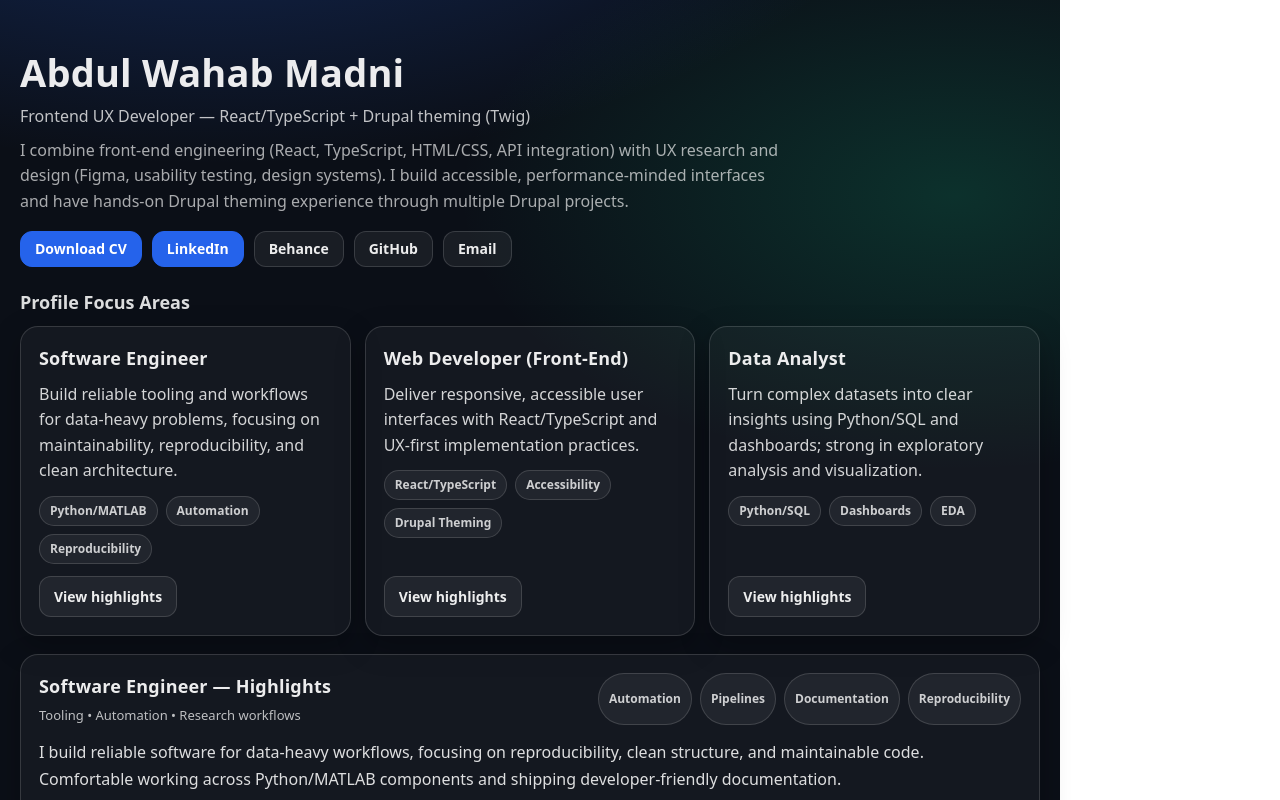
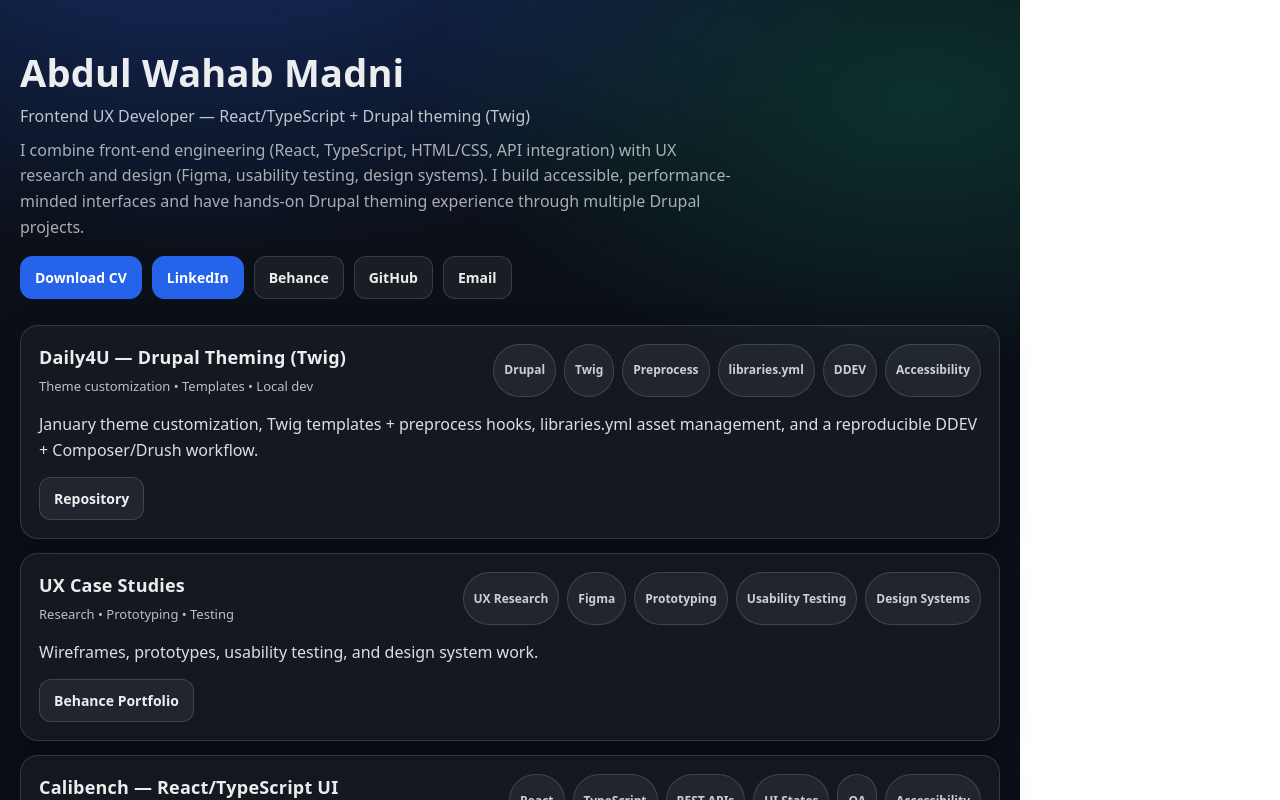
Before and after one commit to MadniAbdulWahab/portfolio, a React (Vite) app: page / in a window 1280 px wide. Shown: the top 800 px of the page. Built offline with nearby package versions, Linux system fonts and the light colour scheme.

Commit message:
Refactor LinkButton and clean up App component
Refactor LinkButton component to use React.CSSProperties and update styles. Remove unused ActionButton component and adjust layout styles in App component.

```diff
--- a/src/App.tsx
+++ b/src/App.tsx
@@ -1,6 +1,3 @@
-import { useCallback } from "react";
-import type { CSSProperties } from "react";
-
 type LinkButtonProps = {
   href: string;
   label: string;
@@ -8,7 +5,7 @@
 };
 
 function LinkButton({ href, label, variant = "secondary" }: LinkButtonProps) {
-  const base: CSSProperties = {
+  const base: React.CSSProperties = {
     display: "inline-flex",
     alignItems: "center",
     justifyContent: "center",
@@ -16,15 +13,14 @@
     padding: "10px 14px",
     borderRadius: 12,
     textDecoration: "none",
-    fontWeight: 700,
+    fontWeight: 600,
     fontSize: 14,
     border: "1px solid transparent",
     transition: "transform 120ms ease, background 120ms ease, border-color 120ms ease",
     userSelect: "none",
-    lineHeight: 1,
   };
 
-  const styles: Record<string, CSSProperties> = {
+  const styles: Record<string, React.CSSProperties> = {
     primary: {
       background: "#2563eb",
       color: "#ffffff",
@@ -37,14 +33,11 @@
     },
   };
 
-  const isMail = href.startsWith("mailto:");
-  const isExternal = /^https?:\/\//i.test(href);
-
   return (
     <a
       href={href}
-      target={isMail ? undefined : isExternal ? "_blank" : undefined}
-      rel={isMail ? undefined : isExternal ? "noreferrer" : undefined}
+      target={href.startsWith("mailto:") ? undefined : "_blank"}
+      rel={href.startsWith("mailto:") ? undefined : "noreferrer"}
       style={{ ...base, ...styles[variant] }}
       onMouseEnter={(e) => {
         (e.currentTarget as HTMLAnchorElement).style.transform = "translateY(-1px)";
@@ -71,52 +64,14 @@
         padding: "5px 10px",
         borderRadius: 999,
         fontSize: 12,
-        fontWeight: 700,
+        fontWeight: 600,
         color: "rgba(255,255,255,0.78)",
         background: "rgba(255,255,255,0.06)",
         border: "1px solid rgba(255,255,255,0.14)",
-        whiteSpace: "nowrap",
       }}
     >
       {children}
     </span>
-  );
-}
-
-function ActionButton({
-  label,
-  onClick,
-}: {
-  label: string;
-  onClick: () => void;
-}) {
-  return (
-    <button
-      type="button"
-      onClick={onClick}
-      style={{
-        appearance: "none",
-        border: "1px solid rgba(255,255,255,0.14)",
-        background: "rgba(255,255,255,0.06)",
-        color: "rgba(255,255,255,0.92)",
-        borderRadius: 12,
-        padding: "10px 14px",
-        fontWeight: 800,
-        fontSize: 14,
-        cursor: "pointer",
-        transition: "transform 120ms ease, border-color 120ms ease",
-      }}
-      onMouseEnter={(e) => {
-        (e.currentTarget as HTMLButtonElement).style.transform = "translateY(-1px)";
-        (e.currentTarget as HTMLButtonElement).style.borderColor = "rgba(255,255,255,0.22)";
-      }}
-      onMouseLeave={(e) => {
-        (e.currentTarget as HTMLButtonElement).style.transform = "translateY(0px)";
-        (e.currentTarget as HTMLButtonElement).style.borderColor = "rgba(255,255,255,0.14)";
-      }}
-    >
-      {label}
-    </button>
   );
 }
 
@@ -126,6 +81,7 @@
   description: string;
   tags: string[];
   links?: { label: string; href: string }[];
+  // Optional: add screenshots later by placing images in /public and using screenshotSrc="/daily4u.png"
   screenshotSrc?: string;
 };
 
@@ -147,39 +103,19 @@
         boxShadow: "0 10px 30px rgba(0,0,0,0.25)",
       }}
     >
-      <div
-        style={{
-          display: "flex",
-          justifyContent: "space-between",
-          gap: 12,
-          flexWrap: "wrap",
-        }}
-      >
+      <div style={{ display: "flex", justifyContent: "space-between", gap: 12, flexWrap: "wrap" }}>
         <div>
           <h3 style={{ margin: 0, fontSize: 18, letterSpacing: 0.2 }}>
             {title}
           </h3>
           {subtitle ? (
-            <div
-              style={{
-                marginTop: 6,
-                color: "rgba(255,255,255,0.72)",
-                fontSize: 13,
-              }}
-            >
+            <div style={{ marginTop: 6, color: "rgba(255,255,255,0.72)", fontSize: 13 }}>
               {subtitle}
             </div>
           ) : null}
         </div>
 
-        <div
-          style={{
-            display: "flex",
-            gap: 8,
-            flexWrap: "wrap",
-            justifyContent: "flex-end",
-          }}
-        >
+        <div style={{ display: "flex", gap: 8, flexWrap: "wrap", justifyContent: "flex-end" }}>
           {tags.map((t) => (
             <Tag key={t}>{t}</Tag>
           ))}
@@ -201,13 +137,7 @@
         </div>
       ) : null}
 
-      <p
-        style={{
-          margin: "14px 0 0",
-          lineHeight: 1.65,
-          color: "rgba(255,255,255,0.86)",
-        }}
-      >
+      <p style={{ margin: "14px 0 0", lineHeight: 1.65, color: "rgba(255,255,255,0.86)" }}>
         {description}
       </p>
 
@@ -222,59 +152,7 @@
   );
 }
 
-type RoleCardProps = {
-  title: string;
-  summary: string;
-  tags: string[];
-  onView: () => void;
-};
-
-function RoleCard({ title, summary, tags, onView }: RoleCardProps) {
-  return (
-    <div
-      style={{
-        borderRadius: 18,
-        padding: 18,
-        border: "1px solid rgba(255,255,255,0.14)",
-        background: "rgba(255,255,255,0.04)",
-        boxShadow: "0 10px 30px rgba(0,0,0,0.25)",
-        display: "flex",
-        flexDirection: "column",
-        gap: 12,
-        minHeight: 190,
-      }}
-    >
-      <div>
-        <h3 style={{ margin: 0, fontSize: 18, letterSpacing: 0.2 }}>{title}</h3>
-        <p style={{ margin: "10px 0 0", lineHeight: 1.6, color: "rgba(255,255,255,0.82)" }}>
-          {summary}
-        </p>
-      </div>
-
-      <div style={{ display: "flex", gap: 8, flexWrap: "wrap" }}>
-        {tags.map((t) => (
-          <Tag key={t}>{t}</Tag>
-        ))}
-      </div>
-
-      <div style={{ marginTop: "auto" }}>
-        <ActionButton label="View highlights" onClick={onView} />
-      </div>
-    </div>
-  );
-}
-
 export default function App() {
-  const scrollToId = useCallback((id: string) => {
-    const el = document.getElementById(id);
-    if (!el) return;
-    el.scrollIntoView({ behavior: "smooth", block: "start" });
-  }, []);
-
-  // IMPORTANT for GitHub Pages (/portfolio/):
-  // Put CVMadni2.pdf inside /public and link via BASE_URL.
-  const cvHref = `${import.meta.env.BASE_URL}CVMadni2.pdf`;
-
   return (
     <div
       style={{
@@ -288,23 +166,14 @@
     >
       <div
         style={{
-          maxWidth: 1020,
+          maxWidth: 980,
           margin: "0 auto",
           padding: "52px 20px 44px",
           fontFamily: "system-ui, -apple-system, Segoe UI, Roboto, Arial",
         }}
       >
-        {/* HEADER */}
-        <header style={{ marginBottom: 22 }}>
-          <div
-            style={{
-              display: "flex",
-              alignItems: "flex-start",
-              justifyContent: "space-between",
-              gap: 16,
-              flexWrap: "wrap",
-            }}
-          >
+        <header style={{ marginBottom: 26 }}>
+          <div style={{ display: "flex", alignItems: "flex-start", justifyContent: "space-between", gap: 16, flexWrap: "wrap" }}>
             <div>
               <h1 style={{ margin: 0, fontSize: 38, letterSpacing: 0.2 }}>
                 Abdul Wahab Madni
@@ -312,14 +181,7 @@
               <p style={{ margin: "10px 0 0", color: "rgba(255,255,255,0.75)", lineHeight: 1.5 }}>
                 Frontend UX Developer — React/TypeScript + Drupal theming (Twig)
               </p>
-              <p
-                style={{
-                  margin: "10px 0 0",
-                  color: "rgba(255,255,255,0.65)",
-                  lineHeight: 1.6,
-                  maxWidth: 760,
-                }}
-              >
+              <p style={{ margin: "10px 0 0", color: "rgba(255,255,255,0.65)", lineHeight: 1.6, maxWidth: 720 }}>
                 I combine front-end engineering (React, TypeScript, HTML/CSS, API integration) with UX research and design
                 (Figma, usability testing, design systems). I build accessible, performance-minded interfaces and have hands-on
                 Drupal theming experience through multiple Drupal projects.
@@ -327,7 +189,8 @@
             </div>
 
             <div style={{ display: "flex", gap: 10, flexWrap: "wrap" }}>
-              <LinkButton href={cvHref} label="Download CV" variant="primary" />
+              {/* Optional: Add your CV to /public as CV.pdf and enable this */}
+              <LinkButton href="/CVMadni2.pdf" label="Download CV" variant="primary" />
               <LinkButton href="https://linkedin.com/in/abdul-wahab-madni" label="LinkedIn" variant="primary" />
               <LinkButton href="https://behance.net/wahab-madni" label="Behance" variant="secondary" />
               <LinkButton href="https://github.com/MadniAbdulWahab" label="GitHub" variant="secondary" />
@@ -336,88 +199,15 @@
           </div>
         </header>
 
-        {/* THREE SIDES / PROFILE CARDS */}
-        <section style={{ marginTop: 18, marginBottom: 18 }}>
-          <h2 style={{ margin: "0 0 10px", fontSize: 18, color: "rgba(255,255,255,0.86)" }}>
-            Profile Focus Areas
-          </h2>
-
-          <div
-            style={{
-              display: "grid",
-              gap: 14,
-              gridTemplateColumns: "repeat(auto-fit, minmax(260px, 1fr))",
-            }}
-          >
-            <RoleCard
-              title="Software Engineer"
-              summary="Build reliable tooling and workflows for data-heavy problems, focusing on maintainability, reproducibility, and clean architecture."
-              tags={["Python/MATLAB", "Automation", "Reproducibility"]}
-              onView={() => scrollToId("software-engineer")}
-            />
-            <RoleCard
-              title="Web Developer (Front-End)"
-              summary="Deliver responsive, accessible user interfaces with React/TypeScript and UX-first implementation practices."
-              tags={["React/TypeScript", "Accessibility", "Drupal Theming"]}
-              onView={() => scrollToId("front-end")}
-            />
-            <RoleCard
-              title="Data Analyst"
-              summary="Turn complex datasets into clear insights using Python/SQL and dashboards; strong in exploratory analysis and visualization."
-              tags={["Python/SQL", "Dashboards", "EDA"]}
-              onView={() => scrollToId("data-analyst")}
-            />
-          </div>
-        </section>
-
-        {/* ROLE HIGHLIGHTS (scroll targets) */}
-        <section style={{ display: "grid", gap: 14, marginBottom: 18 }}>
-          <div id="software-engineer" style={{ scrollMarginTop: 18 }}>
-            <ProjectCard
-              title="Software Engineer — Highlights"
-              subtitle="Tooling • Automation • Research workflows"
-              description="I build reliable software for data-heavy workflows, focusing on reproducibility, clean structure, and maintainable code. Comfortable working across Python/MATLAB components and shipping developer-friendly documentation."
-              tags={["Automation", "Pipelines", "Documentation", "Reproducibility"]}
-              links={[
-                { label: "GitHub Profile", href: "https://github.com/MadniAbdulWahab" },
-              ]}
-            />
-          </div>
-
-          <div id="front-end" style={{ scrollMarginTop: 18 }}>
-            <ProjectCard
-              title="Front-End Web Developer — Highlights"
-              subtitle="React/TypeScript • UX-first delivery • Drupal theming"
-              description="I translate UX intent into clean UI implementations: reusable components, consistent interaction patterns, and accessibility-aware decisions. I also deliver Drupal theming work (Twig, preprocess, libraries.yml) through practical project builds."
-              tags={["React", "TypeScript", "UX", "WCAG", "Drupal/Twig"]}
-              links={[
-                { label: "Behance Portfolio", href: "https://behance.net/wahab-madni" },
-              ]}
-            />
-          </div>
-
-          <div id="data-analyst" style={{ scrollMarginTop: 18 }}>
-            <ProjectCard
-              title="Data Analyst — Highlights"
-              subtitle="EDA • Dashboards • Insight-driven analysis"
-              description="I analyze data using Python/SQL and present results through clear visuals and dashboards. Strong in exploratory analysis, segmentation-style insights, and communicating findings in a stakeholder-friendly way."
-              tags={["Python", "SQL", "Power BI", "Visualization"]}
-            />
-          </div>
-        </section>
-
-        {/* FEATURED PROJECTS */}
         <section style={{ display: "grid", gap: 14 }}>
-          <h2 style={{ margin: "0 0 2px", fontSize: 18, color: "rgba(255,255,255,0.86)" }}>
-            Featured Work
-          </h2>
-
           <ProjectCard
             title="Daily4U — Drupal Theming (Twig)"
             subtitle="Theme customization • Templates • Local dev"
             description="January theme customization, Twig templates + preprocess hooks, libraries.yml asset management, and a reproducible DDEV + Composer/Drush workflow."
             tags={["Drupal", "Twig", "Preprocess", "libraries.yml", "DDEV", "Accessibility"]}
-            links={[{ label: "Repository", href: "https://github.com/MadniAbdulWahab/daily4u-site" }]}
+            links={[
+              { label: "Repository", href: "https://github.com/MadniAbdulWahab/daily4u-site" },
+            ]}
             // Optional: add an image to /public and then set screenshotSrc="/daily4u.png"
             // screenshotSrc="/daily4u.png"
           />
@@ -427,7 +217,9 @@
             subtitle="Research • Prototyping • Testing"
             description="Wireframes, prototypes, usability testing, and design system work."
             tags={["UX Research", "Figma", "Prototyping", "Usability Testing", "Design Systems"]}
-            links={[{ label: "Behance Portfolio", href: "https://behance.net/wahab-madni" }]}
+            links={[
+              { label: "Behance Portfolio", href: "https://behance.net/wahab-madni" },
+            ]}
           />
 
           <ProjectCard
@@ -442,11 +234,7 @@
           Bonn, Germany •{" "}
           <a
             href="mailto:madniabdulwahab@gmail.com"
-            style={{
-              color: "rgba(255,255,255,0.85)",
-              textDecoration: "none",
-              borderBottom: "1px solid rgba(255,255,255,0.25)",
-            }}
+            style={{ color: "rgba(255,255,255,0.85)", textDecoration: "none", borderBottom: "1px solid rgba(255,255,255,0.25)" }}
           >
             madniabdulwahab@gmail.com
           </a>
```
